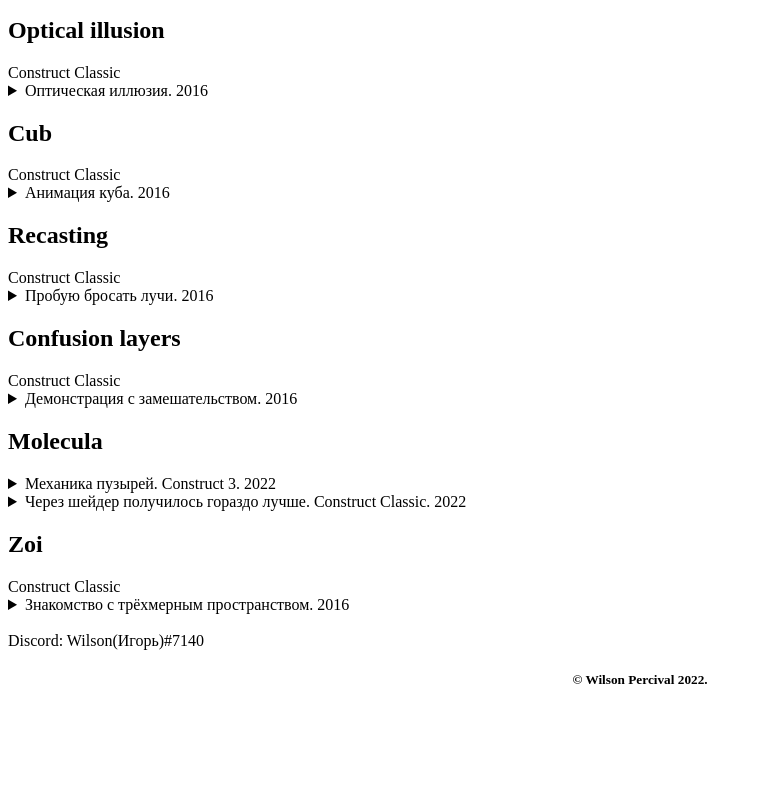
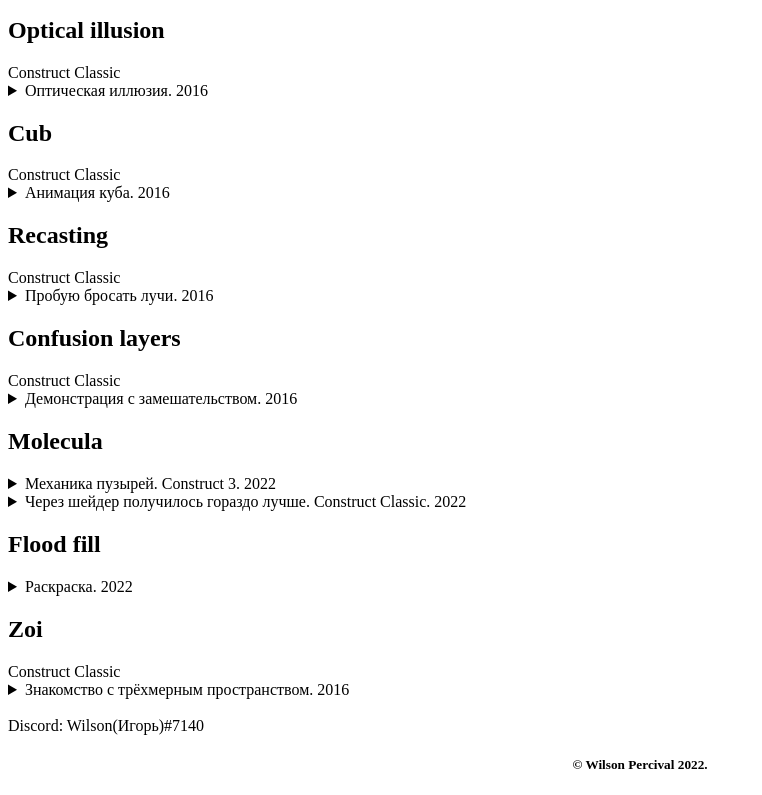
Before and after one commit to WilsonPercival/wilsonpercival.github.io, a plain HTML site: page index.html in a window 1280 px wide. Shown: the part 3622-4417 px from the top of the page, without its empty margins (0-762 px from the left). Before the commit the page ends 4332 px from the top, so only its background shows below. Drawn offline with Linux system fonts and the light colour scheme.

Commit message:
Add files via upload

```diff
--- a/index.html
+++ b/index.html
@@ -397,6 +397,14 @@
 			<IMG src="https://i.yapx.ru/SHe5r.gif" loading="lazy">
 			<!-- https://yapx.ru/v/SHe5r "mol.gif" -->
 		</details>
+
+		<h2>Flood fill</h2>
+		<details>
+			<summary>Раскраска. 2022</summary>
+			<IMG src="https://i.yapx.ru/SMS92.gif" loading="lazy">
+			<!-- https://yapx.ru/v/SMS92 "flood_fill.gif" -->
+		</details>
+
 		<h2>Zoi</h2>
 		Construct Classic
 		<details>
```
